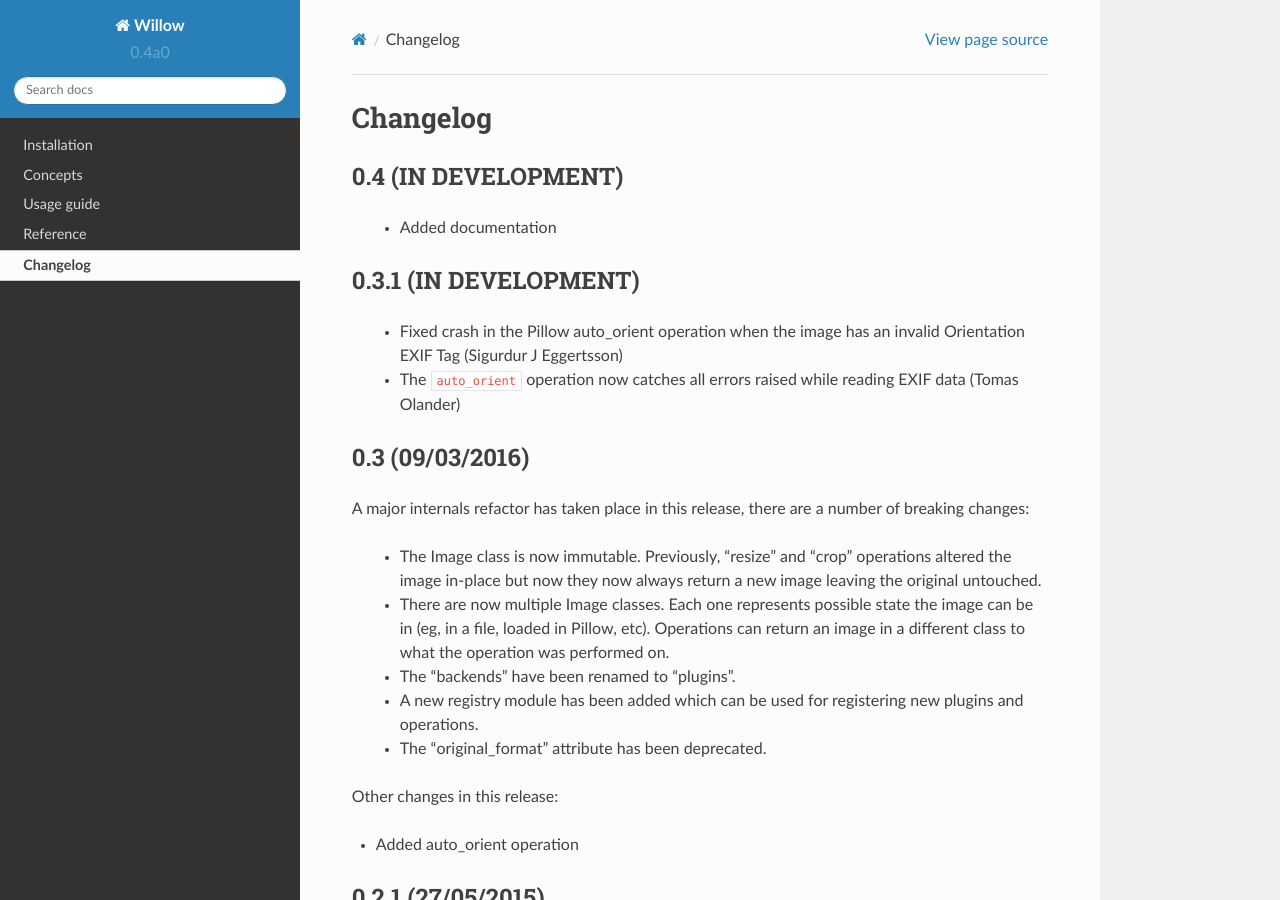
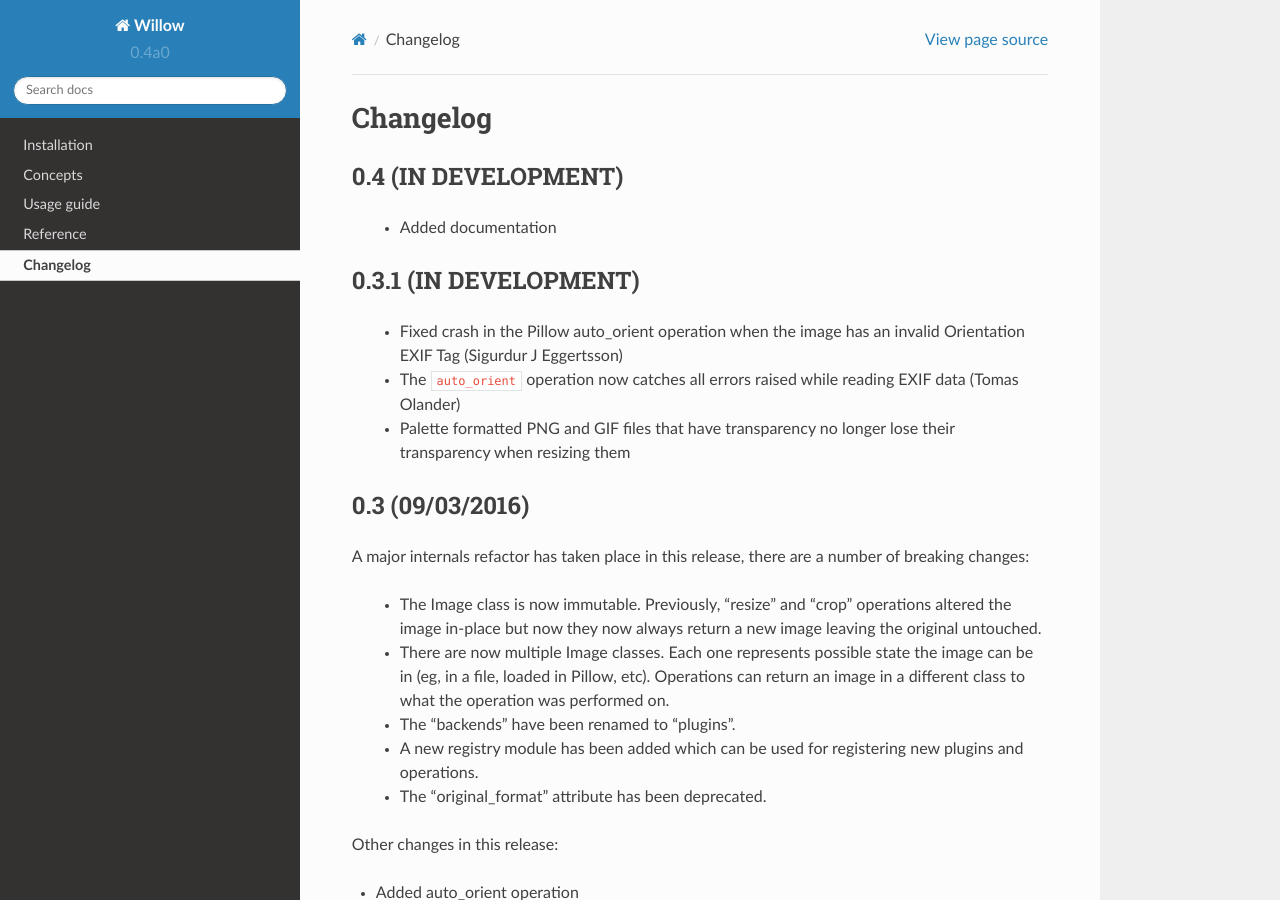
Before and after one commit to wagtail/Willow, a Sphinx documentation site: the page built from docs/changelog.rst, in a window 1280 px wide and 900 px high. Built offline with Sphinx 7.4.7 and the Read the Docs theme 2.0.0, drawn with Linux system fonts in a browser that asks for light colours.

Commit message:
Changelog for #38

```diff
--- a/docs/changelog.rst
+++ b/docs/changelog.rst
@@ -11,6 +11,7 @@
 
  - Fixed crash in the Pillow auto_orient operation when the image has an invalid Orientation EXIF Tag (Sigurdur J Eggertsson)
  - The ``auto_orient`` operation now catches all errors raised while reading EXIF data (Tomas Olander)
+ - Palette formatted PNG and GIF files that have transparency no longer lose their transparency when resizing them
 
 0.3 (09/03/2016)
 ----------------
```
